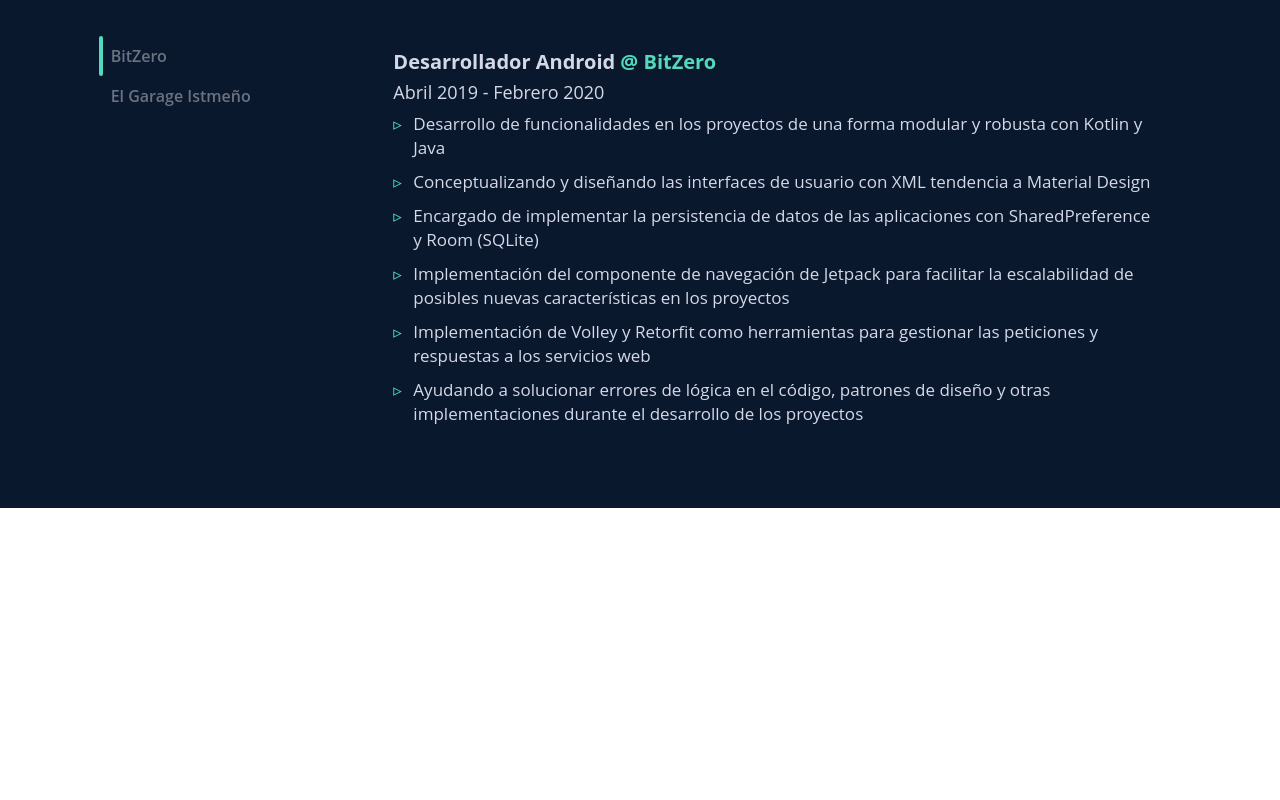
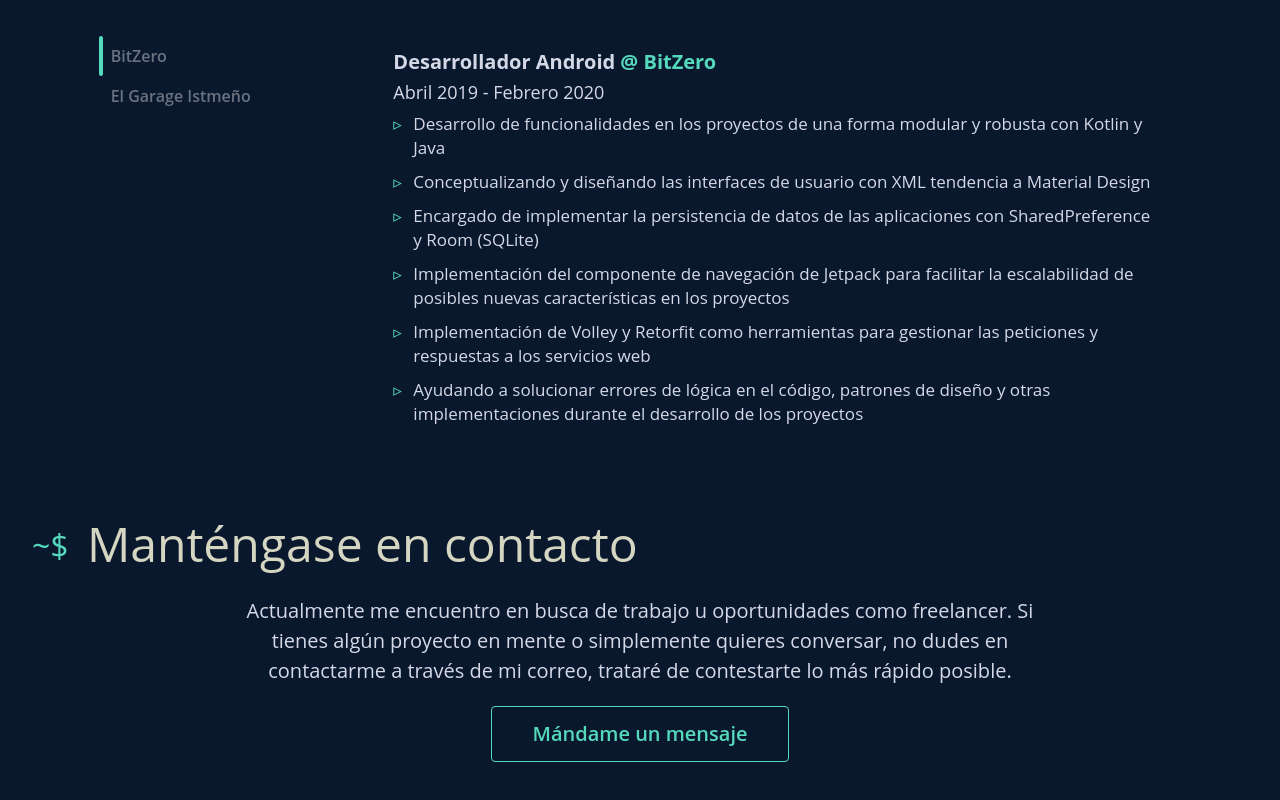
Before and after one commit to luisenricke/portafolio-angular, an Angular app: page / in a window 1280 px wide. Shown: the part 1512-2312 px from the top of the page. Before the commit the page ends 2020 px from the top, so only its background shows below. Built offline with nearby package versions, Linux system fonts and the light colour scheme.

Commit message:
feat: get in touch

```diff
--- /dev/null
+++ b/src/app/home/components/get-in-touch/get-in-touch.component.html
@@ -0,0 +1,18 @@
+<section class="grid grid-cols-3 grid-flow-row gap-4 min-h-full">
+  <div class="col-span-3 mt-25">
+    <h2>Manténgase en contacto <span class="blinking"></span></h2>
+  </div>
+
+  <div
+    class="col-span-3 flex flex-col w-full md:w-2/3 lg:1/4 justify-self-center mb-10"
+  >
+    <p class="text-center mb-5">
+      Actualmente me encuentro en busca de trabajo u oportunidades como
+      freelancer. Si tienes algún proyecto en mente o simplemente quieres
+      conversar, no dudes en contactarme a través de mi correo, trataré de
+      contestarte lo más rápido posible.
+    </p>
+
+    <button class="py-3 px-10 mx-auto">Mándame un mensaje</button>
+  </div>
+</section>
--- /dev/null
+++ b/src/app/home/components/get-in-touch/get-in-touch.component.scss
@@ -0,0 +1,33 @@
+@import "abstracts/variables";
+
+section {
+  background-color: $background-base-color;
+  padding: 0 2rem;
+}
+
+.primary {
+  &__bc {
+    background-color: $primary-color !important;
+  }
+
+  &__c {
+    color: $primary-color !important;
+  }
+
+  &__brc {
+    border-color: $primary-color !important;
+  }
+}
+
+button {
+  background-color: transparent;
+  color: $primary-color !important;
+  border-width: 1px;
+  border-color: $primary-color !important;
+  font-weight: 600;
+  border-radius: 0.25rem;
+
+  &:hover {
+    background-color: hsla(167, 64%, 59%, 0.25);
+  }
+}
--- a/src/app/home/components/index.ts
+++ b/src/app/home/components/index.ts
@@ -1,3 +1,4 @@
 export * from './about-me/about-me.component';
+export * from './get-in-touch/get-in-touch.component';
 export * from './introduction/introduction.component';
 export * from './work-experience/work-experience.component';
--- a/src/app/home/home.module.ts
+++ b/src/app/home/home.module.ts
@@ -6,6 +6,7 @@
 import { HomeRoutingModule } from './';
 import {
   AboutMeComponent,
+  GetInTouchComponent,
   IntroductionComponent,
   WorkExperienceComponent,
 } from './components';
@@ -16,6 +17,7 @@
     HomeComponent,
 
     AboutMeComponent,
+    GetInTouchComponent,
     IntroductionComponent,
     WorkExperienceComponent,
   ],
--- a/src/app/home/pages/home/home.component.html
+++ b/src/app/home/pages/home/home.component.html
@@ -3,3 +3,5 @@
 <app-about-me></app-about-me>
 
 <app-work-experience></app-work-experience>
+
+<app-get-in-touch></app-get-in-touch>
```
Also changed, not shown: src/app/home/components/get-in-touch/get-in-touch.component.ts (added, +10 -0 lines), 1 other file (tests, documents, lock files or other folders).
